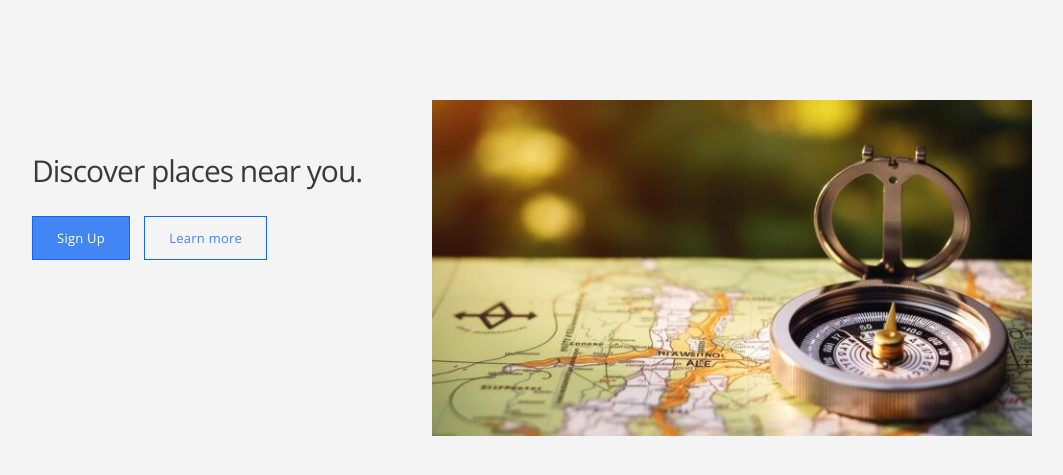
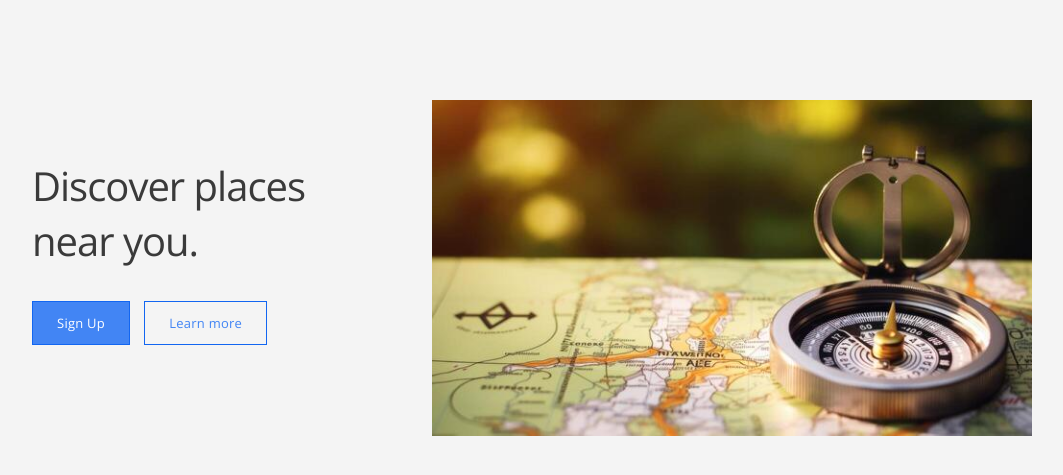
Before and after one commit to RAYI-ROJAMANI/LearningFlask, a Flask app: page / in a window 1280 px wide. Shown: the part 61-536 px from the top of the page, without its empty margins (108-1171 px from the left). Run offline with Flask 3, Linux system fonts and the light colour scheme.

Commit message:
describe what you changed

```diff
--- a/static/css/main.css
+++ b/static/css/main.css
@@ -8,8 +8,8 @@ body {
 	font-family: 'Open Sans', sans-serif;
 }
 h2{
-	font-weight: 250;
-	font-size: 30px;
+	font-weight: 100;
+	font-size: 40px;
 	letter-spacing: -1px;
 }
 a{
```
